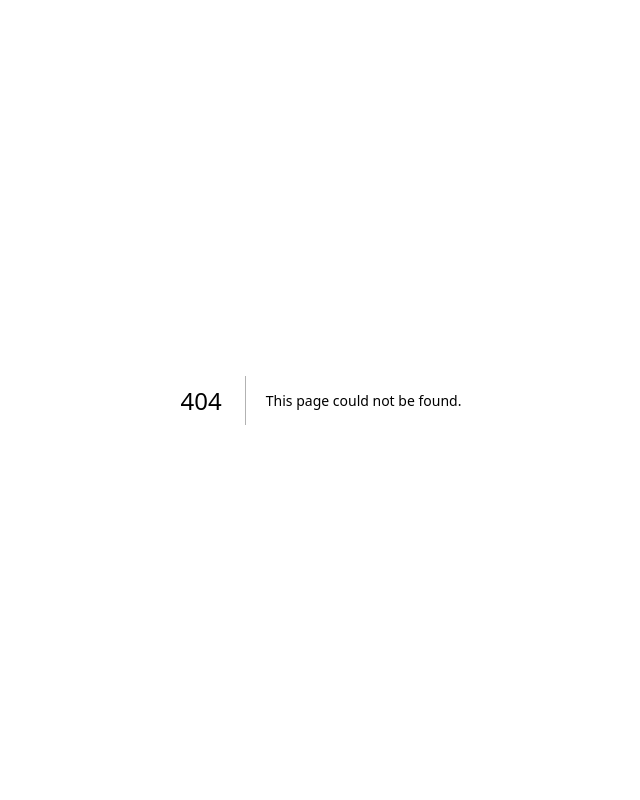
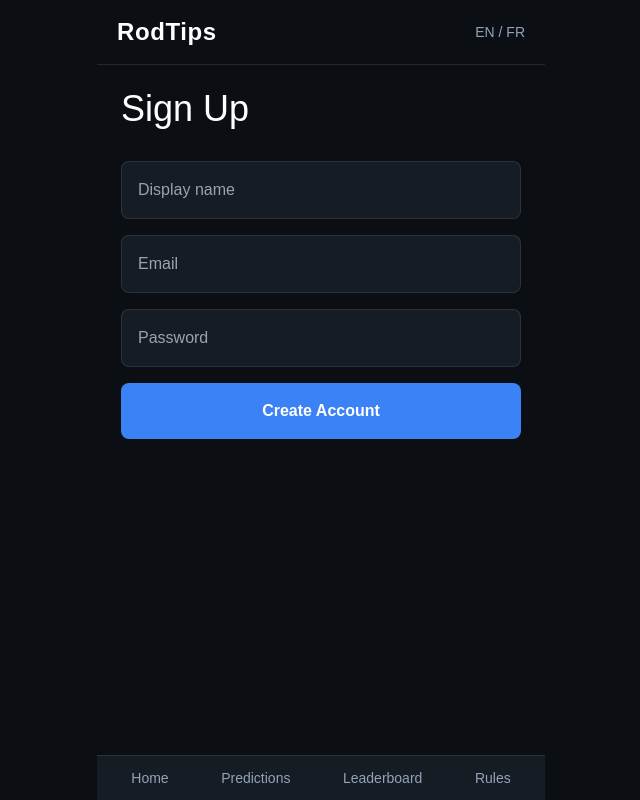
Before and after one commit to rodmacey/rodtips-app, a Next.js app: page /signup in a window 1280 px wide. Before the commit this address had no page. Shown: the whole page, without its empty margins (319-959 px from the left). Built offline with nearby package versions, Linux system fonts and the light colour scheme; a web font is replaced by a local one.

Commit message:
App shell and navigation

```diff
--- a/app/layout.tsx
+++ b/app/layout.tsx
@@ -1,37 +1,30 @@
 import './globals.css';
-import type { Metadata } from 'next';
-import { Inter } from 'next/font/google';
+import BottomNav from '@/components/BottomNav';
 
-const inter = Inter({ subsets: ['latin'] });
-
-export const metadata: Metadata = {
-  title: 'Create Next App',
-  description: 'Generated by create next app',
-  openGraph: {
-    images: [
-      {
-        url: 'https://bolt.new/static/og_default.png',
-      },
-    ],
-  },
-  twitter: {
-    card: 'summary_large_image',
-    images: [
-      {
-        url: 'https://bolt.new/static/og_default.png',
-      },
-    ],
-  },
+export const metadata = {
+  title: 'RodTips',
+  description: 'Football tipping competition'
 };
 
 export default function RootLayout({
-  children,
+  children
 }: {
   children: React.ReactNode;
 }) {
   return (
     <html lang="en">
-      <body className={inter.className}>{children}</body>
+      <body>
+        <div className="max-w-md mx-auto min-h-screen bg-bg pb-24">
+          <header className="sticky top-0 z-50 bg-bg border-b border-white/10 px-5 py-4 flex items-center justify-between">
+            <div className="text-2xl font-bold tracking-wide">RodTips</div>
+            <div className="text-sm text-textMuted">EN / FR</div>
+          </header>
+
+          {children}
+
+          <BottomNav />
+        </div>
+      </body>
     </html>
   );
 }
--- /dev/null
+++ b/app/login/page.tsx
@@ -0,0 +1,24 @@
+export default function LoginPage() {
+    return (
+      <main className="p-6">
+        <h1 className="text-4xl mb-8">Login</h1>
+
+        <div className="space-y-4">
+          <input
+            className="w-full bg-panel p-4 rounded-lg border border-white/10"
+            placeholder="Email"
+          />
+
+          <input
+            type="password"
+            className="w-full bg-panel p-4 rounded-lg border border-white/10"
+            placeholder="Password"
+          />
+
+          <button className="w-full bg-accent p-4 rounded-lg font-semibold">
+            Login
+          </button>
+        </div>
+      </main>
+    );
+  }
--- a/app/page.tsx
+++ b/app/page.tsx
@@ -1,113 +1,5 @@
-import Image from 'next/image';
+import { redirect } from 'next/navigation';
 
 export default function Home() {
-  return (
-    <main className="flex min-h-screen flex-col items-center justify-between p-24">
-      <div className="z-10 max-w-5xl w-full items-center justify-between font-mono text-sm lg:flex">
-        <p className="fixed left-0 top-0 flex w-full justify-center border-b border-gray-300 bg-gradient-to-b from-zinc-200 pb-6 pt-8 backdrop-blur-2xl dark:border-neutral-800 dark:bg-zinc-800/30 dark:from-inherit lg:static lg:w-auto  lg:rounded-xl lg:border lg:bg-gray-200 lg:p-4 lg:dark:bg-zinc-800/30">
-          Get started by editing&nbsp;
-          <code className="font-mono font-bold">app/page.tsx</code>
-        </p>
-        <div className="fixed bottom-0 left-0 flex h-48 w-full items-end justify-center bg-gradient-to-t from-white via-white dark:from-black dark:via-black lg:static lg:h-auto lg:w-auto lg:bg-none">
-          <a
-            className="pointer-events-none flex place-items-center gap-2 p-8 lg:pointer-events-auto lg:p-0"
-            href="https://vercel.com?utm_source=create-next-app&utm_medium=appdir-template&utm_campaign=create-next-app"
-            target="_blank"
-            rel="noopener noreferrer"
-          >
-            By{' '}
-            <Image
-              src="/vercel.svg"
-              alt="Vercel Logo"
-              className="dark:invert"
-              width={100}
-              height={24}
-              priority
-            />
-          </a>
-        </div>
-      </div>
-
-      <div className="relative flex place-items-center before:absolute before:h-[300px] before:w-[480px] before:-translate-x-1/2 before:rounded-full before:bg-gradient-radial before:from-white before:to-transparent before:blur-2xl before:content-[''] after:absolute after:-z-20 after:h-[180px] after:w-[240px] after:translate-x-1/3 after:bg-gradient-conic after:from-sky-200 after:via-blue-200 after:blur-2xl after:content-[''] before:dark:bg-gradient-to-br before:dark:from-transparent before:dark:to-blue-700 before:dark:opacity-10 after:dark:from-sky-900 after:dark:via-[#0141ff] after:dark:opacity-40 before:lg:h-[360px] z-[-1]">
-        <Image
-          className="relative dark:drop-shadow-[0_0_0.3rem_#ffffff70] dark:invert"
-          src="/next.svg"
-          alt="Next.js Logo"
-          width={180}
-          height={37}
-          priority
-        />
-      </div>
-
-      <div className="mb-32 grid text-center lg:max-w-5xl lg:w-full lg:mb-0 lg:grid-cols-4 lg:text-left">
-        <a
-          href="https://nextjs.org/docs?utm_source=create-next-app&utm_medium=appdir-template&utm_campaign=create-next-app"
-          className="group rounded-lg border border-transparent px-5 py-4 transition-colors hover:border-gray-300 hover:bg-gray-100 hover:dark:border-neutral-700 hover:dark:bg-neutral-800/30"
-          target="_blank"
-          rel="noopener noreferrer"
-        >
-          <h2 className={`mb-3 text-2xl font-semibold`}>
-            Docs{' '}
-            <span className="inline-block transition-transform group-hover:translate-x-1 motion-reduce:transform-none">
-              -&gt;
-            </span>
-          </h2>
-          <p className={`m-0 max-w-[30ch] text-sm opacity-50`}>
-            Find in-depth information about Next.js features and API.
-          </p>
-        </a>
-
-        <a
-          href="https://nextjs.org/learn?utm_source=create-next-app&utm_medium=appdir-template-tw&utm_campaign=create-next-app"
-          className="group rounded-lg border border-transparent px-5 py-4 transition-colors hover:border-gray-300 hover:bg-gray-100 hover:dark:border-neutral-700 hover:dark:bg-neutral-800/30"
-          target="_blank"
-          rel="noopener noreferrer"
-        >
-          <h2 className={`mb-3 text-2xl font-semibold`}>
-            Learn{' '}
-            <span className="inline-block transition-transform group-hover:translate-x-1 motion-reduce:transform-none">
-              -&gt;
-            </span>
-          </h2>
-          <p className={`m-0 max-w-[30ch] text-sm opacity-50`}>
-            Learn about Next.js in an interactive course with&nbsp;quizzes!
-          </p>
-        </a>
-
-        <a
-          href="https://vercel.com/templates?framework=next.js&utm_source=create-next-app&utm_medium=appdir-template&utm_campaign=create-next-app"
-          className="group rounded-lg border border-transparent px-5 py-4 transition-colors hover:border-gray-300 hover:bg-gray-100 hover:dark:border-neutral-700 hover:dark:bg-neutral-800/30"
-          target="_blank"
-          rel="noopener noreferrer"
-        >
-          <h2 className={`mb-3 text-2xl font-semibold`}>
-            Templates{' '}
-            <span className="inline-block transition-transform group-hover:translate-x-1 motion-reduce:transform-none">
-              -&gt;
-            </span>
-          </h2>
-          <p className={`m-0 max-w-[30ch] text-sm opacity-50`}>
-            Explore the Next.js 13 playground.
-          </p>
-        </a>
-
-        <a
-          href="https://vercel.com/new?utm_source=create-next-app&utm_medium=appdir-template&utm_campaign=create-next-app"
-          className="group rounded-lg border border-transparent px-5 py-4 transition-colors hover:border-gray-300 hover:bg-gray-100 hover:dark:border-neutral-700 hover:dark:bg-neutral-800/30"
-          target="_blank"
-          rel="noopener noreferrer"
-        >
-          <h2 className={`mb-3 text-2xl font-semibold`}>
-            Deploy{' '}
-            <span className="inline-block transition-transform group-hover:translate-x-1 motion-reduce:transform-none">
-              -&gt;
-            </span>
-          </h2>
-          <p className={`m-0 max-w-[30ch] text-sm opacity-50`}>
-            Instantly deploy your Next.js site to a shareable URL with Vercel.
-          </p>
-        </a>
-      </div>
-    </main>
-  );
+  redirect('/login');
 }
--- /dev/null
+++ b/app/signup/page.tsx
@@ -0,0 +1,29 @@
+export default function SignupPage() {
+    return (
+      <main className="p-6">
+        <h1 className="text-4xl mb-8">Sign Up</h1>
+
+        <div className="space-y-4">
+          <input
+            className="w-full bg-panel p-4 rounded-lg border border-white/10"
+            placeholder="Display name"
+          />
+
+          <input
+            className="w-full bg-panel p-4 rounded-lg border border-white/10"
+            placeholder="Email"
+          />
+
+          <input
+            type="password"
+            className="w-full bg-panel p-4 rounded-lg border border-white/10"
+            placeholder="Password"
+          />
+
+          <button className="w-full bg-accent p-4 rounded-lg font-semibold">
+            Create Account
+          </button>
+        </div>
+      </main>
+    );
+  }
--- /dev/null
+++ b/components/BottomNav.tsx
@@ -0,0 +1,35 @@
+'use client';
+
+import Link from 'next/link';
+import { usePathname } from 'next/navigation';
+
+const navItems = [
+  { label: 'Home', href: '/dashboard' },
+  { label: 'Predictions', href: '/predictions' },
+  { label: 'Leaderboard', href: '/leaderboard' },
+  { label: 'Rules', href: '/rules' }
+];
+
+export default function BottomNav() {
+  const pathname = usePathname();
+
+  return (
+    <nav className="fixed bottom-0 left-0 right-0 max-w-md mx-auto bg-panel border-t border-white/10 px-2 py-3 flex justify-around">
+      {navItems.map((item) => {
+        const active = pathname === item.href;
+
+        return (
+          <Link
+            key={item.href}
+            href={item.href}
+            className={`text-sm ${
+              active ? 'text-accent font-semibold' : 'text-textMuted'
+            }`}
+          >
+            {item.label}
+          </Link>
+        );
+      })}
+    </nav>
+  );
+}
```
